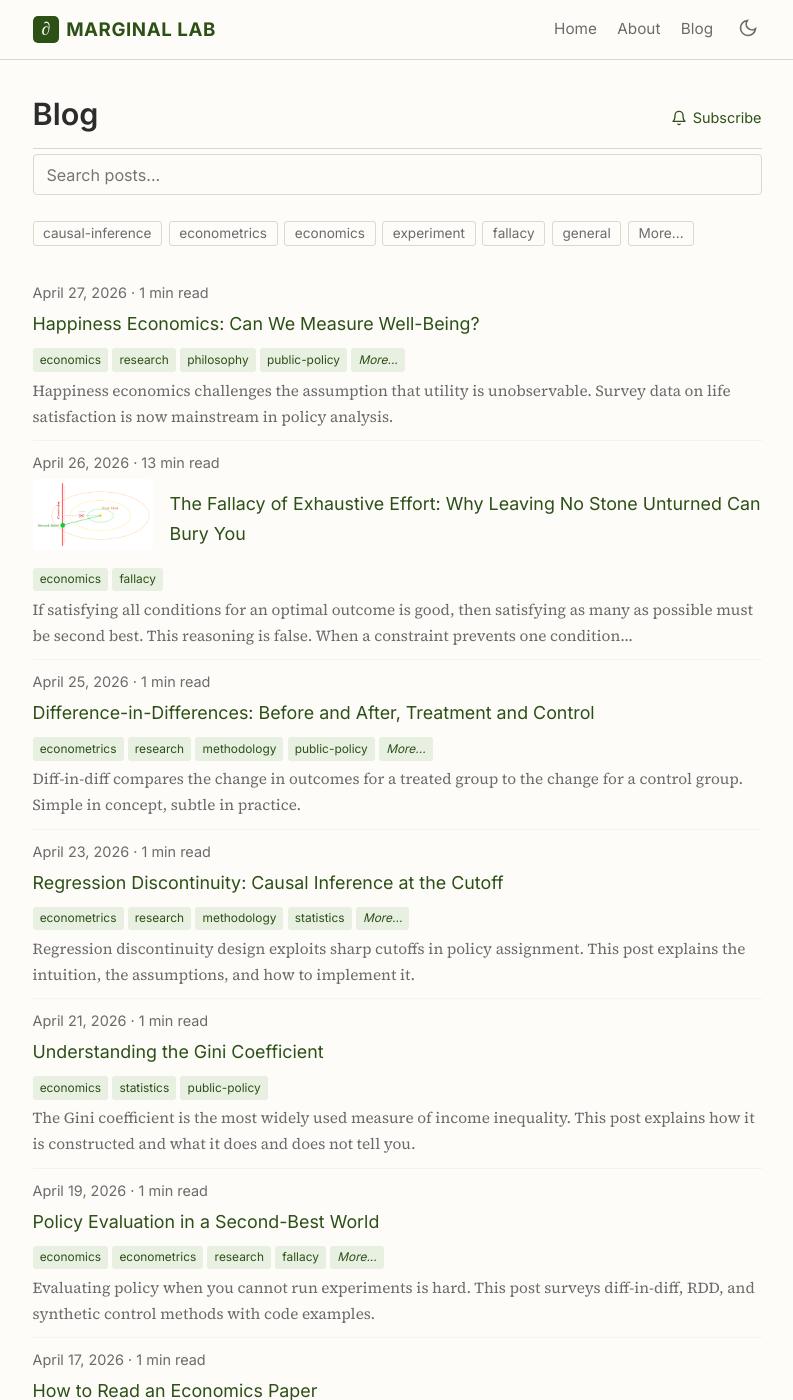
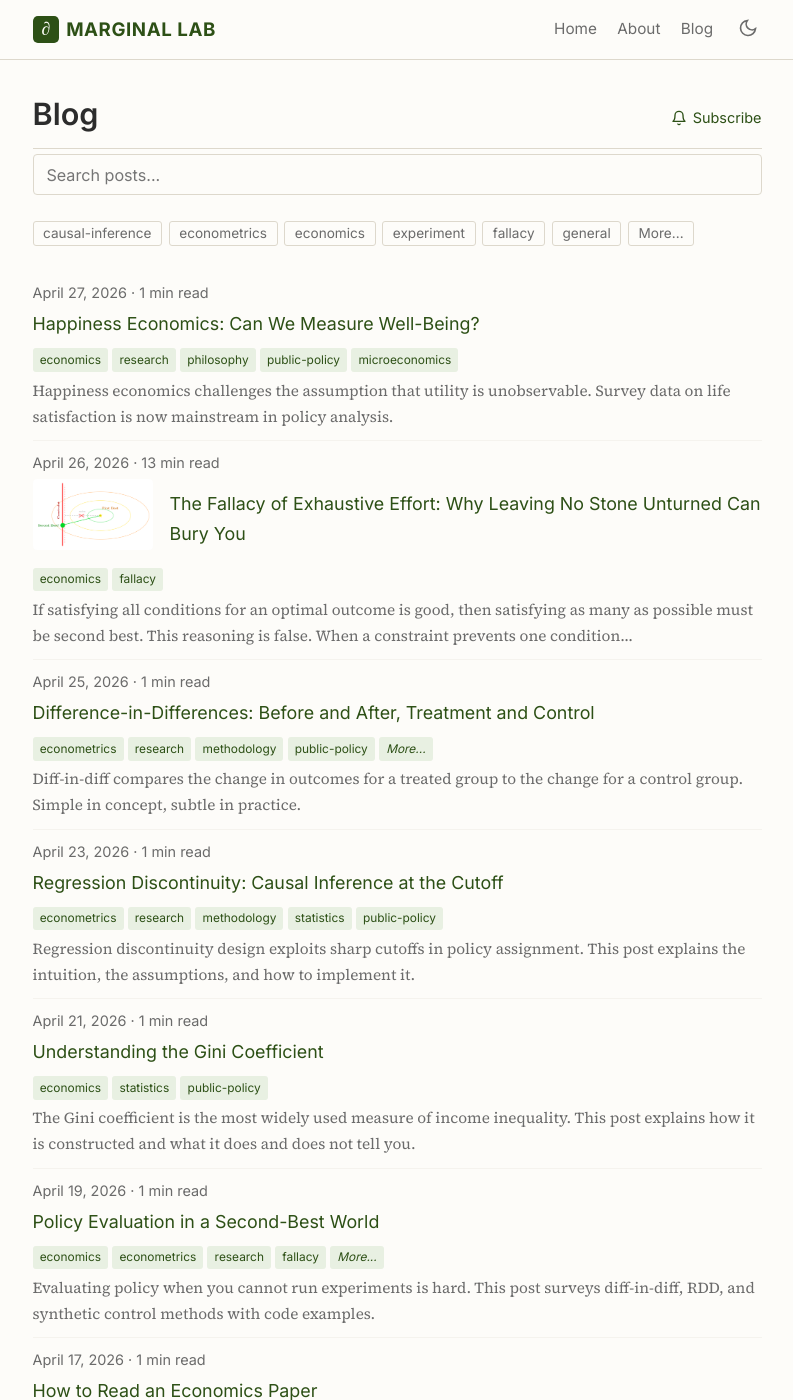
Before and after one commit to marginallabs/marginallabs.github.io, a Jekyll site: the page built from _pages/blog.md, in a window 1280 px wide and 1400 px high. Shown: the whole window, without its empty margins (243-1036 px from the left). Built offline with Jekyll 4.4.1, drawn with Linux system fonts in a browser that asks for light colours.

Commit message:
Show all tags if 5 or fewer, else show 4 + More...
Co-Authored-By: Claude Opus 4.7 <noreply@anthropic.com>

```diff
--- a/_layouts/home.html
+++ b/_layouts/home.html
@@ -20,7 +20,7 @@ layout: default
           {% if post.image %}<a href="{{ post.url | relative_url }}"><img class="post-thumbnail" src="{{ post.image | relative_url }}" alt="Thumbnail for {{ post.title }}" /></a>{% endif %}
           <a class="post-title-link" href="{{ post.url | relative_url }}">{{ post.title }}</a>
         </div>
-        {% if post.categories %}<span class="post-category-badges">{% for cat in post.categories limit:4 %}<span class="category-tag">{{ cat }}</span>{% endfor %}{% if post.categories.size > 4 %}<span class="category-tag category-more-toggle" onclick="this.parentElement.querySelectorAll('.category-tag.hidden-tag').forEach(function(t){t.classList.remove('hidden-tag');}); this.style.display='none';">More...</span>{% for cat in post.categories offset:4 %}<span class="category-tag hidden-tag">{{ cat }}</span>{% endfor %}{% endif %}</span>{% endif %}
+        {% if post.categories %}<span class="post-category-badges">{% if post.categories.size <= 5 %}{% for cat in post.categories %}<span class="category-tag">{{ cat }}</span>{% endfor %}{% else %}{% for cat in post.categories limit:4 %}<span class="category-tag">{{ cat }}</span>{% endfor %}<span class="category-tag category-more-toggle" onclick="this.parentElement.querySelectorAll('.category-tag.hidden-tag').forEach(function(t){t.classList.remove('hidden-tag');}); this.style.display='none';">More...</span>{% for cat in post.categories offset:4 %}<span class="category-tag hidden-tag">{{ cat }}</span>{% endfor %}{% endif %}</span>{% endif %}
         {% if post.abstract %}
           <p class="post-excerpt">{{ post.abstract | truncatewords: 30 }}</p>
         {% endif %}
--- a/_pages/blog.md
+++ b/_pages/blog.md
@@ -32,7 +32,7 @@ subscribe: true
       {% if post.image %}<a href="{{ post.url | relative_url }}"><img class="post-thumbnail" src="{{ post.image | relative_url }}" alt="Thumbnail for {{ post.title }}" /></a>{% endif %}
       <a class="post-title-link" href="{{ post.url | relative_url }}">{{ post.title }}</a>
     </div>
-    {% if post.categories %}<span class="post-category-badges">{% for cat in post.categories limit:4 %}<span class="category-tag">{{ cat }}</span>{% endfor %}{% if post.categories.size > 4 %}<span class="category-tag category-more-toggle" onclick="this.parentElement.querySelectorAll('.category-tag.hidden-tag').forEach(function(t){t.classList.remove('hidden-tag');}); this.style.display='none';">More...</span>{% for cat in post.categories offset:4 %}<span class="category-tag hidden-tag">{{ cat }}</span>{% endfor %}{% endif %}</span>{% endif %}
+    {% if post.categories %}<span class="post-category-badges">{% if post.categories.size <= 5 %}{% for cat in post.categories %}<span class="category-tag">{{ cat }}</span>{% endfor %}{% else %}{% for cat in post.categories limit:4 %}<span class="category-tag">{{ cat }}</span>{% endfor %}<span class="category-tag category-more-toggle" onclick="this.parentElement.querySelectorAll('.category-tag.hidden-tag').forEach(function(t){t.classList.remove('hidden-tag');}); this.style.display='none';">More...</span>{% for cat in post.categories offset:4 %}<span class="category-tag hidden-tag">{{ cat }}</span>{% endfor %}{% endif %}</span>{% endif %}
     {% if post.abstract %}
       <p class="post-excerpt">{{ post.abstract | truncatewords: 30 }}</p>
     {% endif %}
```
